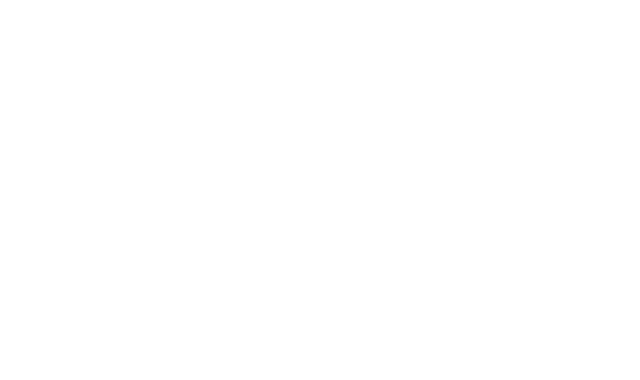
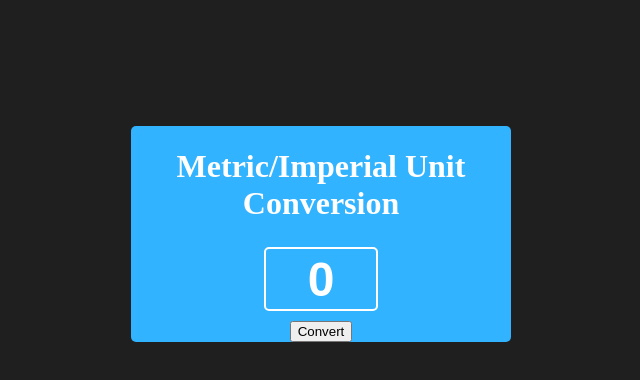
Before and after one commit to Eric-Hannafin/unit-converter, a plain HTML site: page index.html in a window 1280 px wide. Shown: the whole page, without its empty margins (319-959 px from the left). Drawn offline with Linux system fonts and the light colour scheme.

Commit message:
Adding header Adding input area Adding convert button

```diff
--- a/index.css
+++ b/index.css
@@ -0,0 +1,37 @@
+body {
+  background-color: #1f1f1f;
+}
+
+#top-container {
+  display: flex;
+  flex-direction: column;
+  background-color: #32b3ff;
+  color: white;
+  text-align: center;
+  justify-content: center;
+  margin: auto;
+  width: 30%;
+  margin-top: 10%;
+  border-radius: 5px;
+}
+
+#input-container {
+  justify-content: center;
+  text-align: center;
+  margin-top: 1%;
+}
+
+input {
+  font-size: 1.5rem;
+  text-align: center;
+  width: 100px;
+  height: 50px;
+  margin-bottom: 10px;
+  padding: 5px;
+  border: 2px solid white;
+  border-radius: 5px;
+  background-color: #32b3ff;
+  color: white;
+  font-weight: bold;
+  font-size: xxx-large;
+}
--- a/index.html
+++ b/index.html
@@ -7,7 +7,17 @@
 </head>
 
 <body>
-
+    <div id="top-container">
+        <header>
+            <h1>Metric/Imperial Unit Conversion</h1>
+        </header>
+        <div id="input-container">
+            <input type="text" id="inputValue" value="0">
+        </div>
+        <div id="button-div">
+            <button id="convert-button">Convert</button>
+        </div>
+    </div>
     <script src="index.js" async defer></script>
 </body>
 
```
